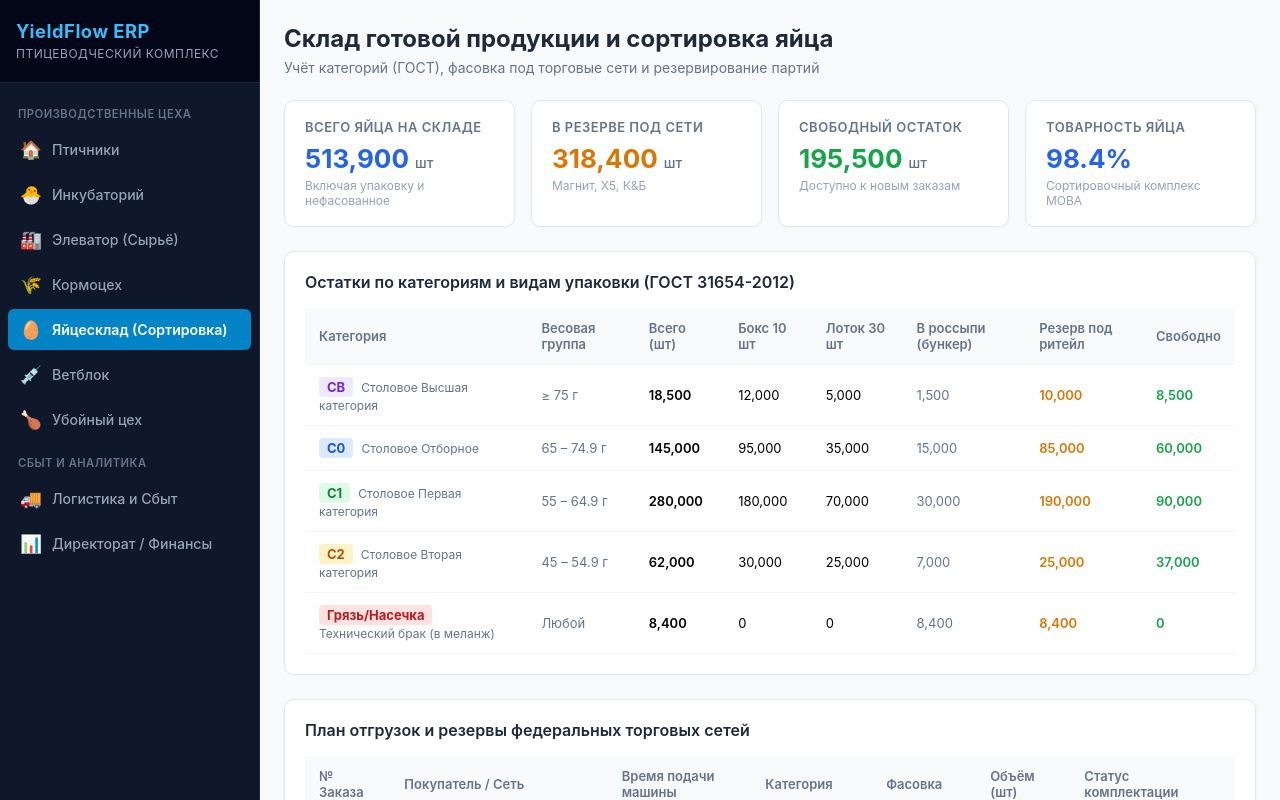
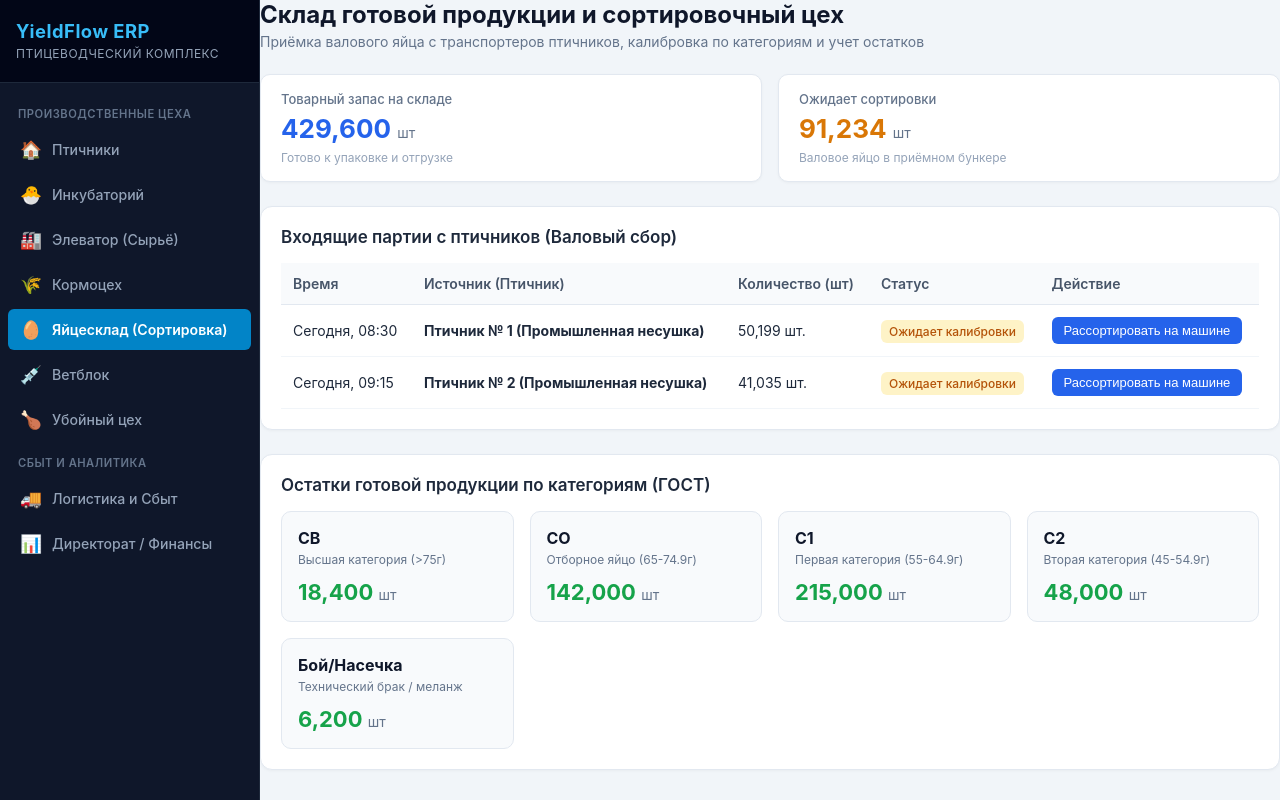
Before and after one commit to radikryzvanov/yield-flow-erp, an Angular app: page /egg-warehouse in a window 1280 px wide. Built offline with nearby package versions, Linux system fonts and the light colour scheme.

Commit message:
feat: link poultry daily egg collection to warehouse sorting

```diff
--- a/src/app/features/poultry-management/pages/egg-warehouse/egg-warehouse.component.css
+++ b/src/app/features/poultry-management/pages/egg-warehouse/egg-warehouse.component.css
@@ -1,41 +1,31 @@
 .warehouse-container {
-  padding: 24px;
   display: flex;
   flex-direction: column;
   gap: 24px;
-  background-color: #f8fafc;
-  min-height: 100vh;
 }
 
 .page-header h1 {
+  margin: 0;
   font-size: 24px;
-  color: #1e293b;
-  margin: 0 0 6px 0;
+  color: #0f172a;
+  font-weight: 700;
 }
 
 .subtitle {
+  margin: 4px 0 0 0;
   color: #64748b;
   font-size: 14px;
-  margin: 0;
 }
 
 .kpi-grid {
   display: grid;
-  grid-template-columns: repeat(4, 1fr);
+  grid-template-columns: repeat(auto-fit, minmax(240px, 1fr));
   gap: 16px;
-}
-
-@media (max-width: 1024px) {
-  .kpi-grid { grid-template-columns: repeat(2, 1fr); }
-}
-
-@media (max-width: 600px) {
-  .kpi-grid { grid-template-columns: 1fr; }
 }
 
 .kpi-card {
   background: #ffffff;
-  padding: 18px 20px;
+  padding: 16px 20px;
   border-radius: 10px;
   border: 1px solid #e2e8f0;
   box-shadow: 0 1px 3px rgba(0, 0, 0, 0.04);
@@ -43,21 +33,19 @@
 
 .kpi-title {
   font-size: 13px;
-  font-weight: 600;
   color: #64748b;
-  text-transform: uppercase;
-  letter-spacing: 0.5px;
+  font-weight: 500;
 }
 
 .kpi-value {
   font-size: 26px;
   font-weight: 700;
-  margin: 8px 0 4px;
+  margin: 6px 0;
 }
 
-.kpi-value .unit {
+.unit {
   font-size: 14px;
-  font-weight: 500;
+  font-weight: 400;
   color: #64748b;
 }
 
@@ -66,83 +54,124 @@
   color: #94a3b8;
 }
 
-.text-primary { color: #2563eb; }
-.text-success { color: #16a34a; }
-.text-warning { color: #d97706; }
-.text-muted { color: #64748b; }
-
-.table-card {
-  background: #ffffff;
-  border-radius: 10px;
-  border: 1px solid #e2e8f0;
-  box-shadow: 0 1px 3px rgba(0, 0, 0, 0.04);
-  padding: 20px;
+.text-primary {
+  color: #2563eb;
 }
 
-.card-header {
-  margin-bottom: 16px;
+.text-warning {
+  color: #d97706;
 }
 
-.card-title {
-  font-size: 16px;
+.text-muted {
+  color: #94a3b8;
+  font-size: 13px;
+}
+
+.section-card {
+  background: #ffffff;
+  border-radius: 12px;
+  border: 1px solid #e2e8f0;
+  padding: 20px;
+  box-shadow: 0 1px 3px rgba(0, 0, 0, 0.04);
+}
+
+.section-title {
+  margin: 0 0 16px 0;
+  font-size: 17px;
   font-weight: 600;
   color: #1e293b;
-  margin: 0;
+}
+
+.table-responsive {
+  overflow-x: auto;
 }
 
 .data-table {
   width: 100%;
   border-collapse: collapse;
-  font-size: 13px;
-}
-
-.data-table th, .data-table td {
-  padding: 12px 14px;
   text-align: left;
-  border-bottom: 1px solid #f1f5f9;
+  font-size: 14px;
 }
 
 .data-table th {
-  color: #64748b;
+  background: #f8fafc;
+  color: #475569;
   font-weight: 600;
-  background-color: #f8fafc;
+  padding: 12px;
+  border-bottom: 1px solid #e2e8f0;
 }
 
-.font-bold { font-weight: 600; }
-
-.category-pill {
-  display: inline-block;
-  font-weight: 700;
-  padding: 2px 8px;
-  border-radius: 4px;
-  margin-right: 8px;
+.data-table td {
+  padding: 12px;
+  border-bottom: 1px solid #f1f5f9;
+  color: #1e293b;
 }
 
-.pill-cb { background-color: #ede9fe; color: #6d28d9; }
-.pill-c0 { background-color: #dbeafe; color: #1d4ed8; }
-.pill-c1 { background-color: #dcfce7; color: #15803d; }
-.pill-c2 { background-color: #fef3c7; color: #b45309; }
-.pill-waste { background-color: #fee2e2; color: #b91c1c; }
+.badge {
+  font-size: 12px;
+  padding: 4px 8px;
+  border-radius: 6px;
+  font-weight: 500;
+}
 
-.category-sub {
+.badge-pending {
+  background: #fef3c7;
+  color: #b45309;
+}
+
+.badge-sorted {
+  background: #dcfce7;
+  color: #15803d;
+}
+
+.btn-sort {
+  padding: 6px 12px;
+  background: #2563eb;
+  color: #ffffff;
+  border: none;
+  border-radius: 6px;
+  font-size: 13px;
+  font-weight: 500;
+  cursor: pointer;
+}
+
+.btn-sort:hover {
+  background: #1d4ed8;
+}
+
+.stock-grid {
+  display: grid;
+  grid-template-columns: repeat(auto-fit, minmax(200px, 1fr));
+  gap: 16px;
+}
+
+.stock-card {
+  background: #f8fafc;
+  border: 1px solid #e2e8f0;
+  border-radius: 10px;
+  padding: 16px;
+}
+
+.category-header {
+  display: flex;
+  flex-direction: column;
+  gap: 4px;
+  margin-bottom: 12px;
+}
+
+.cat-badge {
+  font-size: 16px;
+  font-weight: 700;
+  color: #0f172a;
+}
+
+.cat-desc {
   font-size: 12px;
   color: #64748b;
 }
 
-.category-badge {
-  font-weight: 600;
-  background: #f1f5f9;
-  padding: 2px 6px;
-  border-radius: 4px;
+.cat-count {
+  font-size: 22px;
+  font-weight: 700;
+  color: #16a34a;
 }
-
-.badge {
-  padding: 4px 10px;
-  border-radius: 20px;
-  font-size: 12px;
-  font-weight: 600;
-}
-
-.badge-active { background-color: #fef3c7; color: #b45309; }
-.badge-process { background-color: #dbeafe; color: #1d4ed8; }
-.badge-done { background-color: #f1f5f9; color: #475569; }
--- a/src/app/features/poultry-management/pages/egg-warehouse/egg-warehouse.component.html
+++ b/src/app/features/poultry-management/pages/egg-warehouse/egg-warehouse.component.html
@@ -1,108 +1,77 @@
 <div class="warehouse-container">
   <div class="page-header">
     <div>
-      <h1>Склад готовой продукции и сортировка яйца</h1>
-      <p class="subtitle">Учёт категорий (ГОСТ), фасовка под торговые сети и резервирование партий</p>
+      <h1>Склад готовой продукции и сортировочный цех</h1>
+      <p class="subtitle">Приёмка валового яйца с транспортеров птичников, калибровка по категориям и учет остатков</p>
     </div>
   </div>
 
-  <!-- KPI панель склада -->
+  <!-- KPI показатели склада -->
   <div class="kpi-grid">
     <div class="kpi-card">
-      <div class="kpi-title">Всего яйца на складе</div>
-      <div class="kpi-value text-primary">{{ totalStockPieces() | number }} <span class="unit">шт</span></div>
-      <div class="kpi-note">Включая упаковку и нефасованное</div>
+      <div class="kpi-title">Товарный запас на складе</div>
+      <div class="kpi-value text-primary">{{ totalStockEggs() | number }} <span class="unit">шт</span></div>
+      <div class="kpi-note">Готово к упаковке и отгрузке</div>
     </div>
 
     <div class="kpi-card">
-      <div class="kpi-title">В резерве под сети</div>
-      <div class="kpi-value text-warning">{{ totalReservedPieces() | number }} <span class="unit">шт</span></div>
-      <div class="kpi-note">Магнит, X5, К&Б</div>
-    </div>
-
-    <div class="kpi-card">
-      <div class="kpi-title">Свободный остаток</div>
-      <div class="kpi-value text-success">{{ totalFreePieces() | number }} <span class="unit">шт</span></div>
-      <div class="kpi-note">Доступно к новым заказам</div>
-    </div>
-
-    <div class="kpi-card">
-      <div class="kpi-title">Товарность яйца</div>
-      <div class="kpi-value text-primary">{{ commercialEggRate() }}%</div>
-      <div class="kpi-note">Сортировочный комплекс MOBA</div>
+      <div class="kpi-title">Ожидает сортировки</div>
+      <div class="kpi-value text-warning">{{ totalPendingRawEggs() | number }} <span class="unit">шт</span></div>
+      <div class="kpi-note">Валовое яйцо в приёмном бункере</div>
     </div>
   </div>
 
-  <!-- Таблица остатков по категориям -->
-  <div class="table-card">
-    <div class="card-header">
-      <h3 class="card-title">Остатки по категориям и видам упаковки (ГОСТ 31654-2012)</h3>
-    </div>
+  <!-- Блок 1: Поступления с птичников -->
+  <div class="section-card">
+    <h2 class="section-title">Входящие партии с птичников (Валовый сбор)</h2>
+    <div class="table-responsive">
       <table class="data-table">
         <thead>
           <tr>
-          <th>Категория</th>
-          <th>Весовая группа</th>
-          <th>Всего (шт)</th>
-          <th>Бокс 10 шт</th>
-          <th>Лоток 30 шт</th>
-          <th>В россыпи (бункер)</th>
-          <th>Резерв под ритейл</th>
-          <th>Свободно</th>
+            <th>Время</th>
+            <th>Источник (Птичник)</th>
+            <th>Количество (шт)</th>
+            <th>Статус</th>
+            <th>Действие</th>
           </tr>
         </thead>
         <tbody>
-        <tr *ngFor="let item of stock()">
+          <tr *ngFor="let batch of incomingBatches()">
+            <td>{{ batch.date }}</td>
+            <td><strong>{{ batch.houseName }}</strong></td>
+            <td>{{ batch.rawEggCount | number }} шт.</td>
             <td>
-            <span class="category-pill" [class.pill-c0]="item.category === 'С0'" [class.pill-c1]="item.category === 'С1'" [class.pill-c2]="item.category === 'С2'" [class.pill-cb]="item.category === 'СВ'" [class.pill-waste]="item.category === 'Грязь/Насечка'">
-              {{ item.category }}
+              <span class="badge" [class.badge-pending]="batch.status === 'pending'" [class.badge-sorted]="batch.status === 'sorted'">
+                {{ batch.status === 'pending' ? 'Ожидает калибровки' : 'Рассортировано' }}
               </span>
-            <span class="category-sub">{{ item.fullName }}</span>
             </td>
-          <td class="text-muted">{{ item.weightRange }}</td>
-          <td class="font-bold">{{ item.totalPieces | number }}</td>
-          <td>{{ item.boxed10Pieces | number }}</td>
-          <td>{{ item.boxed30Pieces | number }}</td>
-          <td class="text-muted">{{ item.inBulkPieces | number }}</td>
-          <td class="text-warning font-bold">{{ item.reservedPieces | number }}</td>
-          <td class="text-success font-bold">{{ (item.totalPieces - item.reservedPieces) | number }}</td>
-        </tr>
-      </tbody>
-    </table>
-  </div>
-
-  <!-- Заказы ритейлеров и отгрузка -->
-  <div class="table-card">
-    <div class="card-header">
-      <h3 class="card-title">План отгрузок и резервы федеральных торговых сетей</h3>
-    </div>
-    <table class="data-table">
-      <thead>
-        <tr>
-          <th>№ Заказа</th>
-          <th>Покупатель / Сеть</th>
-          <th>Время подачи машины</th>
-          <th>Категория</th>
-          <th>Фасовка</th>
-          <th>Объём (шт)</th>
-          <th>Статус комплектации</th>
-        </tr>
-      </thead>
-      <tbody>
-        <tr *ngFor="let ord of orders()">
-          <td class="font-bold">{{ ord.id }}</td>
-          <td>{{ ord.retailer }}</td>
-          <td>{{ ord.orderDate }}</td>
-          <td><span class="category-badge">{{ ord.category }}</span></td>
-          <td>{{ ord.packageType }}</td>
-          <td class="font-bold">{{ ord.orderedPieces | number }}</td>
             <td>
-            <span class="badge" [class.badge-active]="ord.status === 'Зарезервировано'" [class.badge-process]="ord.status === 'В сборке'" [class.badge-done]="ord.status === 'Отгружено'">
-              {{ ord.status }}
-            </span>
+              <button
+                *ngIf="batch.status === 'pending'"
+                type="button"
+                class="btn-sort"
+                (click)="sortBatch(batch.id)">
+                Рассортировать на машине
+              </button>
+              <span *ngIf="batch.status === 'sorted'" class="text-muted">Оприходовано</span>
             </td>
           </tr>
         </tbody>
       </table>
     </div>
   </div>
+
+  <!-- Блок 2: Категории и запасы -->
+  <div class="section-card">
+    <h2 class="section-title">Остатки готовой продукции по категориям (ГОСТ)</h2>
+    <div class="stock-grid">
+      <div *ngFor="let item of stocks()" class="stock-card">
+        <div class="category-header">
+          <span class="cat-badge">{{ item.category }}</span>
+          <span class="cat-desc">{{ item.description }}</span>
+        </div>
+        <div class="cat-count">{{ item.count | number }} <span class="unit">шт</span></div>
+      </div>
+    </div>
+  </div>
+</div>
--- a/src/app/features/poultry-management/pages/egg-warehouse/egg-warehouse.component.ts
+++ b/src/app/features/poultry-management/pages/egg-warehouse/egg-warehouse.component.ts
@@ -12,10 +12,12 @@ import { EggWarehouseService } from '../../services/egg-warehouse.service';
 export class EggWarehouseComponent {
   protected readonly warehouseService = inject(EggWarehouseService);
 
-  readonly stock = this.warehouseService.stock;
-  readonly orders = this.warehouseService.orders;
-  readonly totalStockPieces = this.warehouseService.totalStockPieces;
-  readonly totalReservedPieces = this.warehouseService.totalReservedPieces;
-  readonly totalFreePieces = this.warehouseService.totalFreePieces;
-  readonly commercialEggRate = this.warehouseService.commercialEggRate;
+  readonly incomingBatches = this.warehouseService.incomingBatches;
+  readonly stocks = this.warehouseService.stocks;
+  readonly totalStockEggs = this.warehouseService.totalStockEggs;
+  readonly totalPendingRawEggs = this.warehouseService.totalPendingRawEggs;
+
+  sortBatch(batchId: string) {
+    this.warehouseService.sortBatch(batchId);
+  }
 }
--- a/src/app/features/poultry-management/services/egg-warehouse.service.ts
+++ b/src/app/features/poultry-management/services/egg-warehouse.service.ts
@@ -1,145 +1,110 @@
 import { Injectable, signal, computed } from '@angular/core';
 
-export interface EggCategoryStock {
-  category: 'СВ' | 'С0' | 'С1' | 'С2' | 'С3' | 'Грязь/Насечка' | 'Бой';
-  fullName: string;
-  weightRange: string;
-  totalPieces: number;
-  boxed10Pieces: number;  // В боксах по 10 шт
-  boxed30Pieces: number;  // В лотках по 30 шт
-  inBulkPieces: number;   // Нефасованное яйцо
-  reservedPieces: number; // В резерве под сети
+export interface IncomingEggBatch {
+  id: string;
+  houseName: string;
+  rawEggCount: number;
+  date: string;
+  status: 'pending' | 'sorted';
 }
 
-export interface RetailOrder {
-  id: string;
-  retailer: string;      // X5, Магнит, КБ, СТМ
-  orderDate: string;
-  category: string;
-  packageType: 'Бокс 10 шт' | 'Лоток 30 шт' | 'Короб 360 шт';
-  orderedPieces: number;
-  status: 'В сборке' | 'Зарезервировано' | 'Отгружено';
+export interface EggStock {
+  category: 'СВ' | 'СО' | 'С1' | 'С2' | 'Бой/Насечка';
+  description: string;
+  count: number;
+  unit: string;
 }
 
 @Injectable({
   providedIn: 'root'
 })
 export class EggWarehouseService {
-  private readonly _stock = signal<EggCategoryStock[]>([
+  // Входящие партии валового яйца из птичников
+  private readonly _incomingBatches = signal<IncomingEggBatch[]>([
     {
-      category: 'СВ',
-      fullName: 'Столовое Высшая категория',
-      weightRange: '≥ 75 г',
-      totalPieces: 18500,
-      boxed10Pieces: 12000,
-      boxed30Pieces: 5000,
-      inBulkPieces: 1500,
-      reservedPieces: 10000
+      id: 'batch-101',
+      houseName: 'Птичник № 1 (Промышленная несушка)',
+      rawEggCount: 50199,
+      date: 'Сегодня, 08:30',
+      status: 'pending'
     },
     {
-      category: 'С0',
-      fullName: 'Столовое Отборное',
-      weightRange: '65 – 74.9 г',
-      totalPieces: 145000,
-      boxed10Pieces: 95000,
-      boxed30Pieces: 35000,
-      inBulkPieces: 15000,
-      reservedPieces: 85000
-    },
-    {
-      category: 'С1',
-      fullName: 'Столовое Первая категория',
-      weightRange: '55 – 64.9 г',
-      totalPieces: 280000,
-      boxed10Pieces: 180000,
-      boxed30Pieces: 70000,
-      inBulkPieces: 30000,
-      reservedPieces: 190000
-    },
-    {
-      category: 'С2',
-      fullName: 'Столовое Вторая категория',
-      weightRange: '45 – 54.9 г',
-      totalPieces: 62000,
-      boxed10Pieces: 30000,
-      boxed30Pieces: 25000,
-      inBulkPieces: 7000,
-      reservedPieces: 25000
-    },
-    {
-      category: 'Грязь/Насечка',
-      fullName: 'Технический брак (в меланж)',
-      weightRange: 'Любой',
-      totalPieces: 8400,
-      boxed10Pieces: 0,
-      boxed30Pieces: 0,
-      inBulkPieces: 8400,
-      reservedPieces: 8400
+      id: 'batch-102',
+      houseName: 'Птичник № 2 (Промышленная несушка)',
+      rawEggCount: 41035,
+      date: 'Сегодня, 09:15',
+      status: 'pending'
     }
   ]);
 
-  private readonly _orders = signal<RetailOrder[]>([
-    {
-      id: 'ORD-1092',
-      retailer: 'АО «Тандер» (Магнит)',
-      orderDate: 'Сегодня, 14:00',
-      category: 'С1',
-      packageType: 'Бокс 10 шт',
-      orderedPieces: 120000,
-      status: 'Зарезервировано'
-    },
-    {
-      id: 'ORD-1093',
-      retailer: 'X5 Group («Пятёрочка»)',
-      orderDate: 'Сегодня, 16:30',
-      category: 'С0',
-      packageType: 'Бокс 10 шт',
-      orderedPieces: 65000,
-      status: 'В сборке'
-    },
-    {
-      id: 'ORD-1094',
-      retailer: 'Красное & Белое',
-      orderDate: 'Завтра, 07:00',
-      category: 'С1',
-      packageType: 'Лоток 30 шт',
-      orderedPieces: 45000,
-      status: 'Зарезервировано'
-    },
-    {
-      id: 'ORD-1095',
-      retailer: 'Меланжевый завод (Цех переработки)',
-      orderDate: 'Сегодня, 18:00',
-      category: 'Грязь/Насечка',
-      packageType: 'Короб 360 шт',
-      orderedPieces: 8400,
-      status: 'Отгружено'
-    }
+  // Остатки рассортированного яйца на складе готовой продукции
+  private readonly _stocks = signal<EggStock[]>([
+    { category: 'СВ', description: 'Высшая категория (>75г)', count: 18400, unit: 'шт' },
+    { category: 'СО', description: 'Отборное яйцо (65-74.9г)', count: 142000, unit: 'шт' },
+    { category: 'С1', description: 'Первая категория (55-64.9г)', count: 215000, unit: 'шт' },
+    { category: 'С2', description: 'Вторая категория (45-54.9г)', count: 48000, unit: 'шт' },
+    { category: 'Бой/Насечка', description: 'Технический брак / меланж', count: 6200, unit: 'шт' }
   ]);
 
-  readonly stock = this._stock.asReadonly();
-  readonly orders = this._orders.asReadonly();
+  readonly incomingBatches = this._incomingBatches.asReadonly();
+  readonly stocks = this._stocks.asReadonly();
 
-  // Всего товарного яйца на складе
-  readonly totalStockPieces = computed(() =>
-    this._stock().reduce((sum, item) => sum + item.totalPieces, 0)
+  // Всего рассортированного товарного яйца
+  readonly totalStockEggs = computed(() =>
+    this._stocks().reduce((sum, s) => sum + s.count, 0)
   );
 
-  // Всего в резерве под контракты
-  readonly totalReservedPieces = computed(() =>
-    this._stock().reduce((sum, item) => sum + item.reservedPieces, 0)
+  // Объем яйца, ожидающего сортировки
+  readonly totalPendingRawEggs = computed(() =>
+    this._incomingBatches()
+      .filter(b => b.status === 'pending')
+      .reduce((sum, b) => sum + b.rawEggCount, 0)
   );
 
-  // Свободный остаток к реализации
-  readonly totalFreePieces = computed(() =>
-    this.totalStockPieces() - this.totalReservedPieces()
-  );
+  // Регистрация поступления валового яйца из птичника
+  registerIncomingEggs(houseName: string, eggCount: number) {
+    if (eggCount <= 0) return;
 
-  // Процент товарности (без брака)
-  readonly commercialEggRate = computed(() => {
-    const total = this.totalStockPieces();
-    if (total === 0) return 0;
-    const waste = this._stock().find(s => s.category === 'Грязь/Насечка')?.totalPieces || 0;
-    return Math.round(((total - waste) / total) * 1000) / 10;
-  });
+    const newBatch: IncomingEggBatch = {
+      id: 'batch-' + Date.now(),
+      houseName: houseName,
+      rawEggCount: eggCount,
+      date: 'Только что',
+      status: 'pending'
+    };
+
+    this._incomingBatches.update(batches => [newBatch, ...batches]);
+  }
+
+  // Сортировка партии на яйцесортировочной машине
+  sortBatch(batchId: string) {
+    const batch = this._incomingBatches().find(b => b.id === batchId);
+    if (!batch || batch.status === 'sorted') return;
+
+    const count = batch.rawEggCount;
+
+    // Стандартное промышленное распределение партий кросса
+    const sv = Math.round(count * 0.05);   // 5% Высшая
+    const s0 = Math.round(count * 0.35);   // 35% Отборное
+    const s1 = Math.round(count * 0.45);   // 45% Первая категория
+    const s2 = Math.round(count * 0.11);   // 11% Вторая категория
+    const reject = count - (sv + s0 + s1 + s2); // 4% Бой/Насечка
+
+    // Пополняем остатки склада
+    this._stocks.update(stocks =>
+      stocks.map(s => {
+        if (s.category === 'СВ') return { ...s, count: s.count + sv };
+        if (s.category === 'СО') return { ...s, count: s.count + s0 };
+        if (s.category === 'С1') return { ...s, count: s.count + s1 };
+        if (s.category === 'С2') return { ...s, count: s.count + s2 };
+        if (s.category === 'Бой/Насечка') return { ...s, count: s.count + reject };
+        return s;
+      })
+    );
+
+    // Помечаем партию как рассортированную
+    this._incomingBatches.update(batches =>
+      batches.map(b => (b.id === batchId ? { ...b, status: 'sorted' } : b))
+    );
+  }
 }
```
Also changed, not shown: src/app/features/poultry-management/pages/poultry-list/poultry-list.component.ts (+12 -2 lines). Lines whose indentation alone changed are shown as unchanged.
